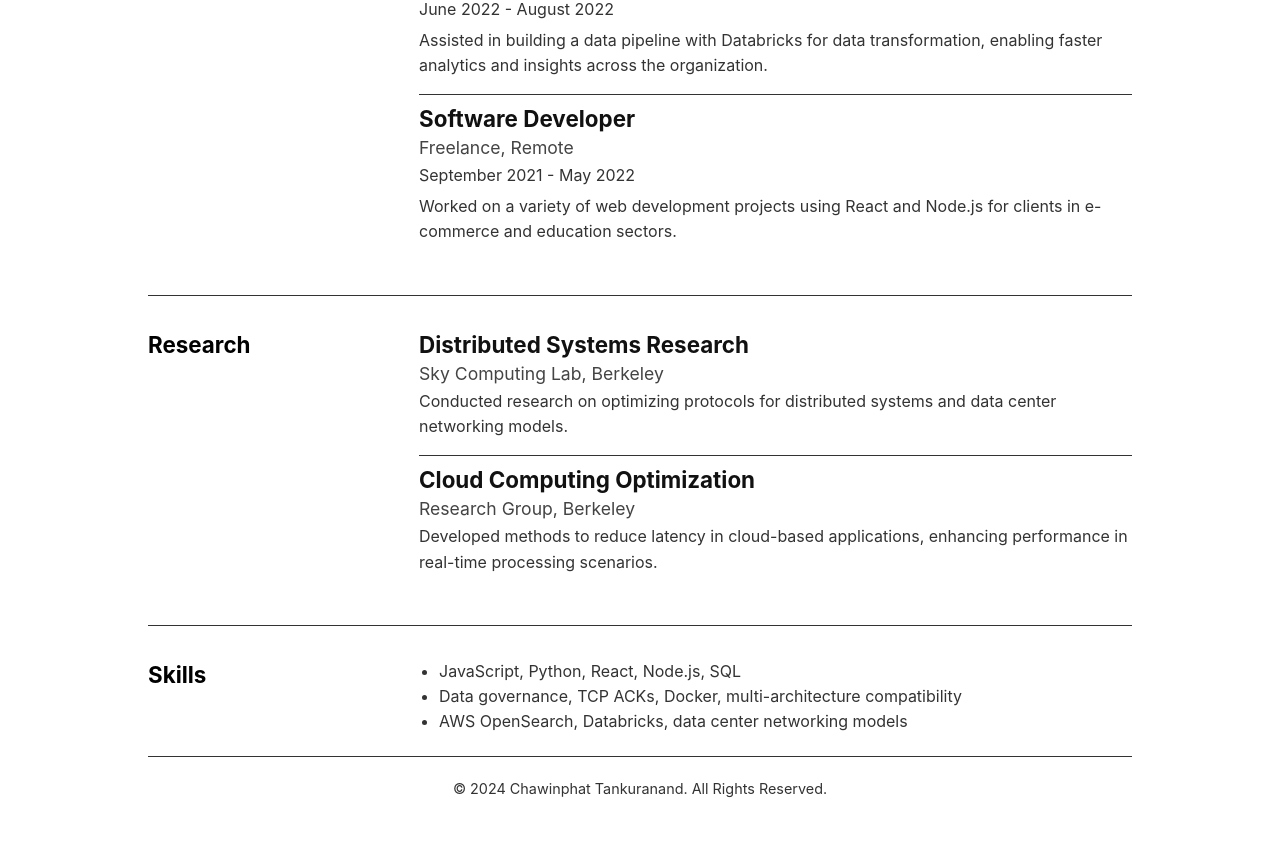
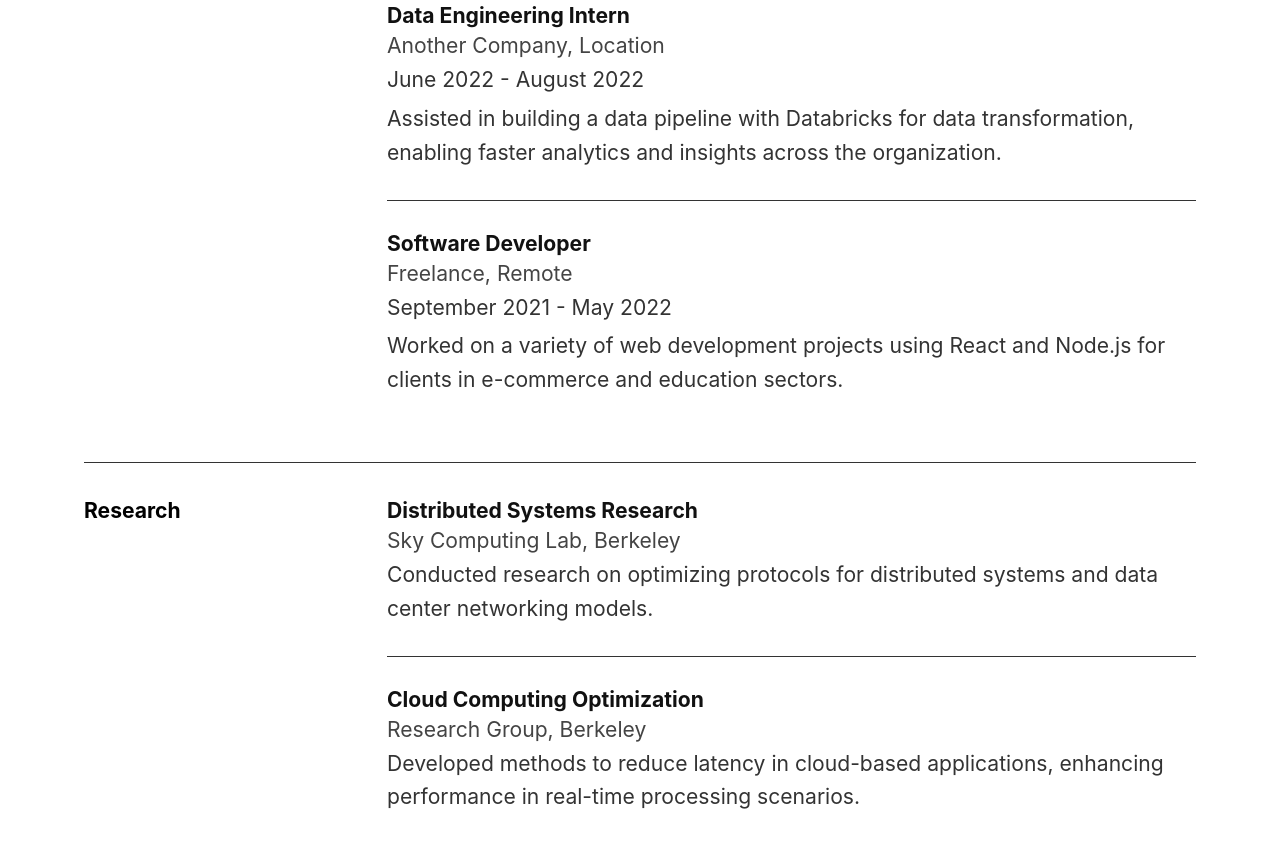
Before and after one commit to chawinphat/chawinphat.github.io, a plain HTML site: page index.html in a window 1280 px wide. Shown: the part 452-1299 px from the top of the page. Drawn offline with Linux system fonts and the light colour scheme.

Commit message:
updated layout

```diff
--- a/index.html
+++ b/index.html
@@ -73,9 +73,5 @@
             </ul>
         </div>
     </main>
-
-    <footer>
-        <p>&copy; 2024 Chawinphat Tankuranand. All Rights Reserved.</p>
-    </footer>
 </body>
 </html>
--- a/styles.css
+++ b/styles.css
@@ -9,8 +9,9 @@ body {
     color: #333;
     background-color: #fff;
     padding: 20px;
-    max-width: 80%;
+    max-width: 90%;
     margin: auto;
+    font-size: 1.1em; /* Unified font size */
 }
 
 header {
@@ -19,13 +20,13 @@ header {
 }
 
 header h1 {
-    font-size: 3em;
+    font-size: 1.2em; /* Same font size as the rest of the text */
     color: #000;
     margin-bottom: 0.1em;
 }
 
 header p {
-    font-size: 1.2em;
+    font-size: 1.2em; /* Same font size */
     color: #555;
     font-style: italic;
     margin-top: 0.2em;
@@ -40,9 +41,9 @@ header p {
 }
 
 .section-title h2 {
-    font-size: 1.4em;
+    font-size: 1.2em; /* Same font size */
     color: #000;
-    margin: 0; /* Remove any extra margin */
+    margin: 0;
     text-align: left;
     padding-right: 0;
     align-self: center; /* Vertically align with the first experience item */
@@ -53,28 +54,24 @@ header p {
 }
 
 .experience-item, .research-item {
-    margin-bottom: 15px; /* Reduced space between items */
-}
-
-.experience-item:first-of-type, .research-item:first-of-type {
-    margin-top: 0; /* Remove top margin from the first item in each section */
+    margin-bottom: 30px; /* Increased spacing between items */
 }
 
 .experience-item h3, .research-item h3 {
-    font-size: 1.4em;
+    font-size: 1.2em; /* Same font size */
     color: #111;
-    margin-top: 0; /* Remove top margin for alignment */
+    margin-top: 0;
 }
 
 h4 {
-    font-size: 1.1em;
+    font-size: 1.2em; /* Same font size */
     color: #444;
     margin-top: 5px;
     font-weight: normal;
 }
 
 p {
-    font-size: 1em;
+    font-size: 1.2em; /* Same font size */
     color: #333;
     margin-top: 5px;
     line-height: 1.6;
@@ -83,7 +80,7 @@ p {
 ul {
     list-style-type: disc;
     padding-left: 20px;
-    font-size: 1em;
+    font-size: 1.2em; /* Same font size */
     color: #333;
 }
 
@@ -96,21 +93,21 @@ ul li {
     height: 1px;
     background: #333;
     grid-column: 1 / -1; /* Span both columns in the grid */
-    margin: 15px 0; /* Reduced vertical margin */
+    margin: 15px 0;
 }
 
 .experience-divider {
     height: 1px;
     background: #333;
-    margin: 10px 0;
-    width: calc(100% - 0px);
-    margin-left: 0px;
+    margin: 30px 0;
+    width: 100%; /* Full width */
+    margin-left: 0;
 }
 
 footer {
     text-align: center;
     padding: 15px 0;
-    font-size: 0.9em;
+    font-size: 1.2em; /* Same font size */
     color: #555;
     border-top: 1px solid #333;
     margin-top: 20px;
@@ -125,13 +122,4 @@ footer {
         text-align: left;
         padding-right: 0;
     }
-
-    header h1 {
-        font-size: 2em;
-    }
-
-    header p {
-        font-size: 1em;
-    }
 }
-    /* Full-width dividers on smaller scr
```
